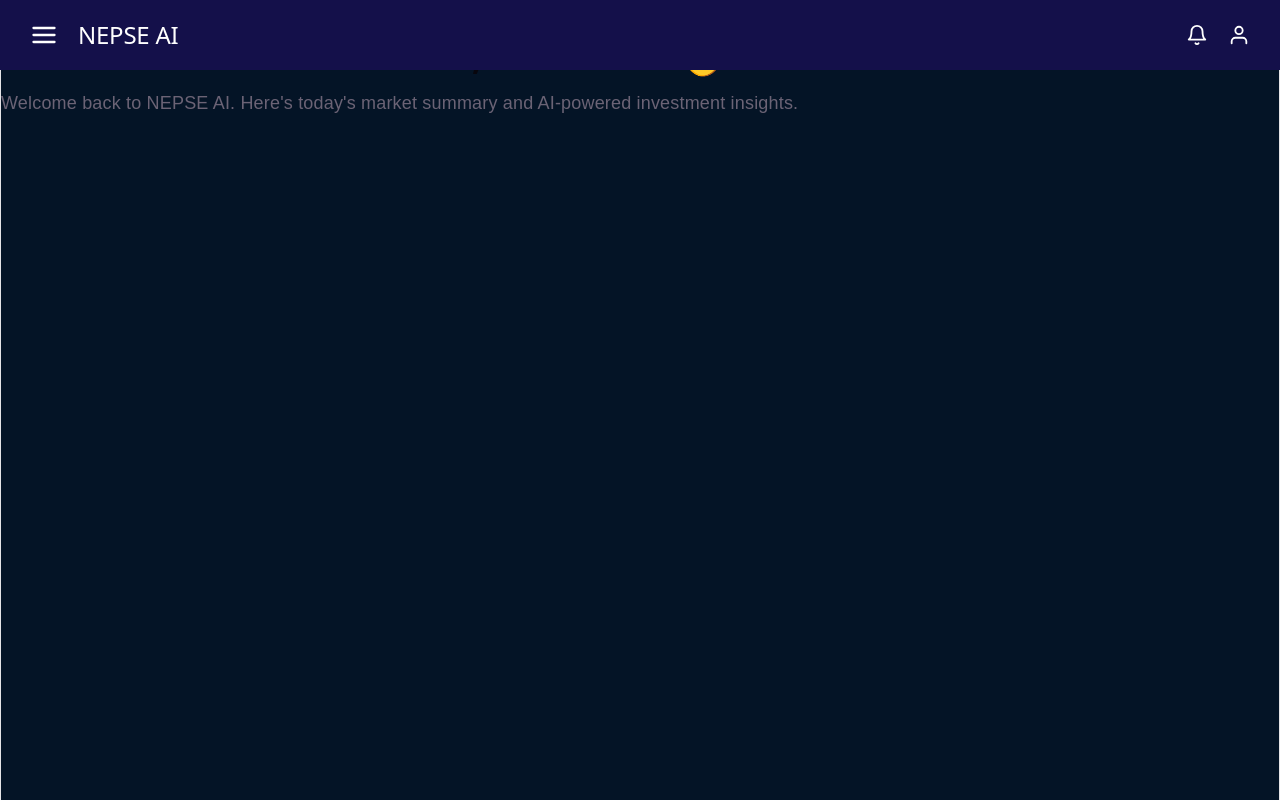
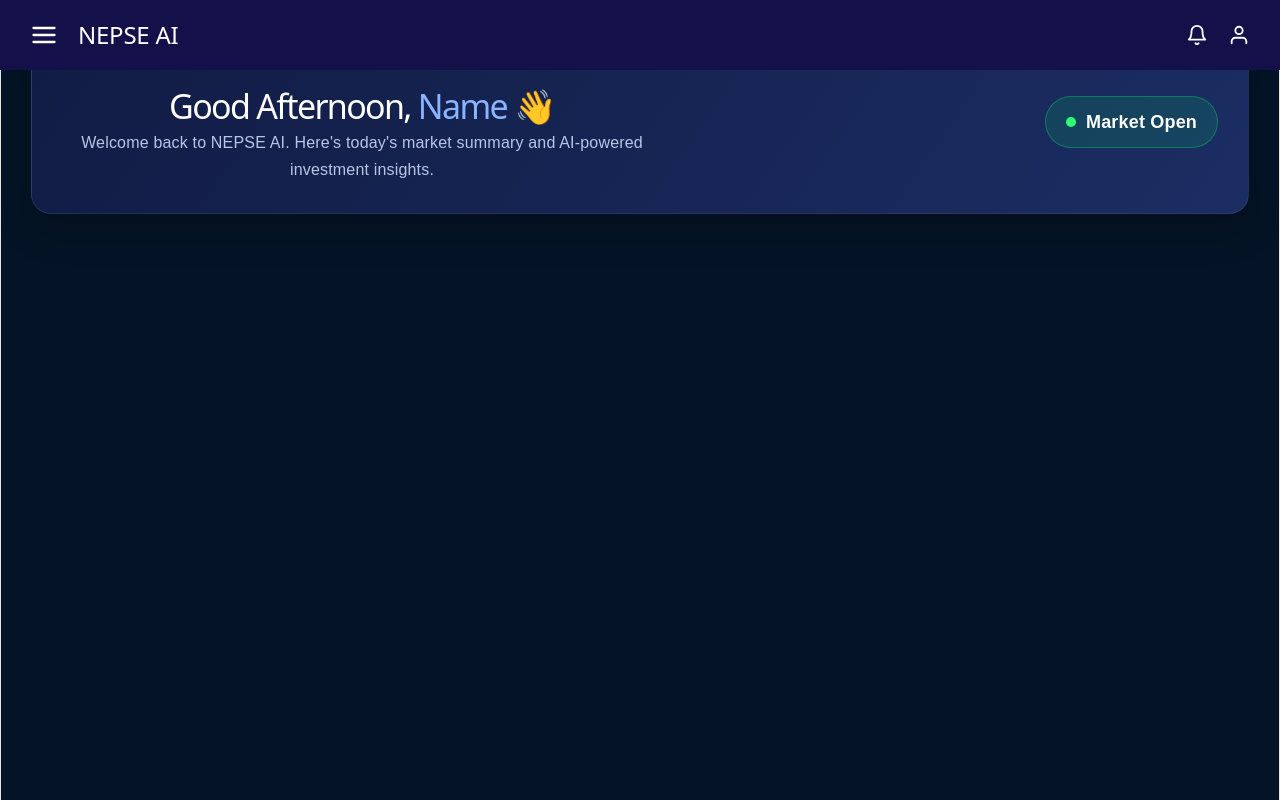
Before and after one commit to prem231631/NEPSE-AI-Web-Application, a React (Vite) app: page /dashboard in a window 1280 px wide. Built offline with nearby package versions, Linux system fonts and the light colour scheme.

Commit message:
WelcomeBanner CSS added

```diff
--- a/src/styles/welcomeBanner.css
+++ b/src/styles/welcomeBanner.css
@@ -1,3 +1,50 @@
 .welcome-banner{
     display: flex;
+    justify-content: space-between;
+    align-items:center;
+    padding: 30px;
+    margin: 30px;
+    background:linear-gradient(125deg, #111c44, #1b2d63);
+    border-radius: 20px;
+    border: 1px solid rgba(255,255,255,0.08);
+    box-shadow: 0 15px 35px rgba(0,0,0,0.25);
 }
+
+.welcome-text h1{
+    color:#ffffff;
+    font-size:34px;
+    margin-bottom:10px;
+}
+
+.welcome-text span{
+    color:#8ab4ff;
+}
+
+.welcome-text p{
+    color:#b8c6e6;
+    font-size:16px;
+    line-height:1.7;
+    width:600px;
+}
+
+.market-status{
+    display:flex;
+    align-items:center;
+    gap:10px;
+    padding:12px 20px;
+    background:rgba(0,255,100,0.12);
+    border:1px solid rgba(0,255,100,0.3);
+    border-radius:50px;
+}
+
+.status-dot{
+    width:10px;
+    height:10px;
+    background:#31ff73;
+    border-radius:50%;
+}
+
+.market-status p{
+    color:white;
+    font-weight:600;
+}
```
